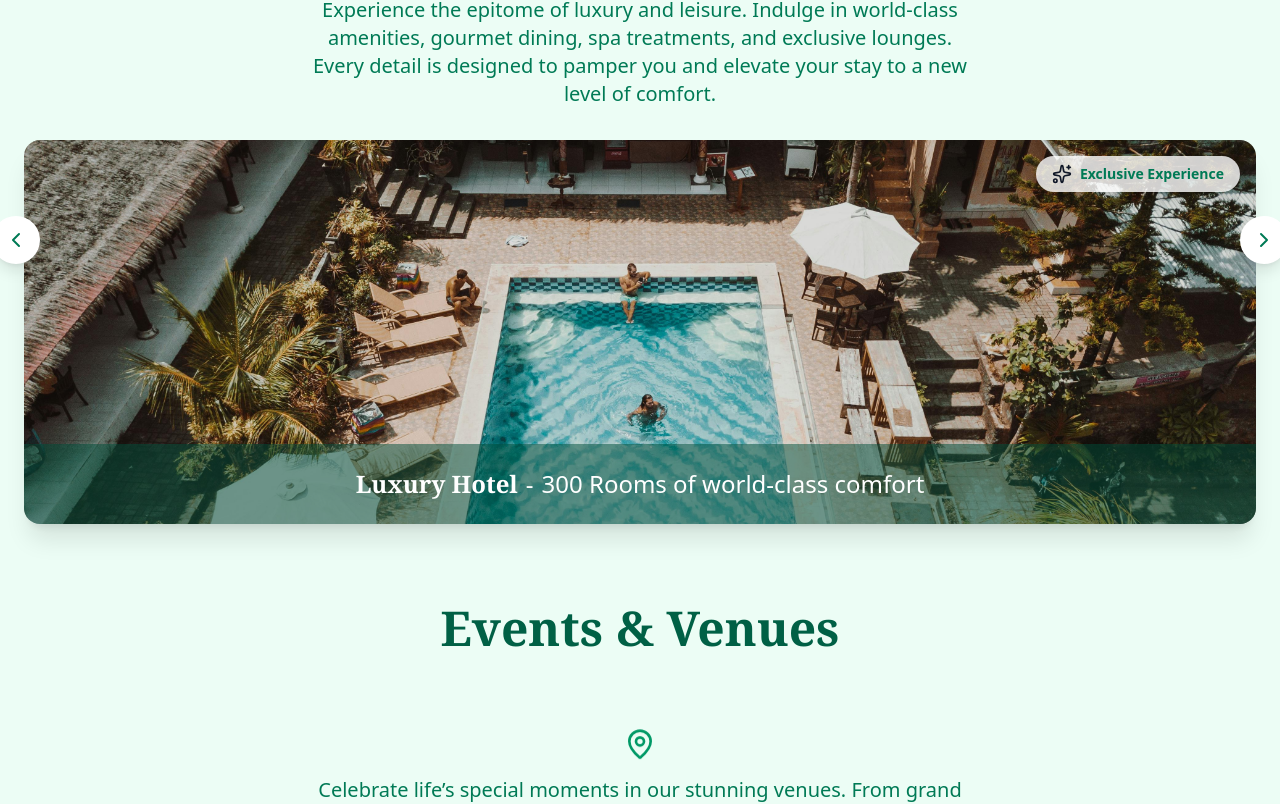
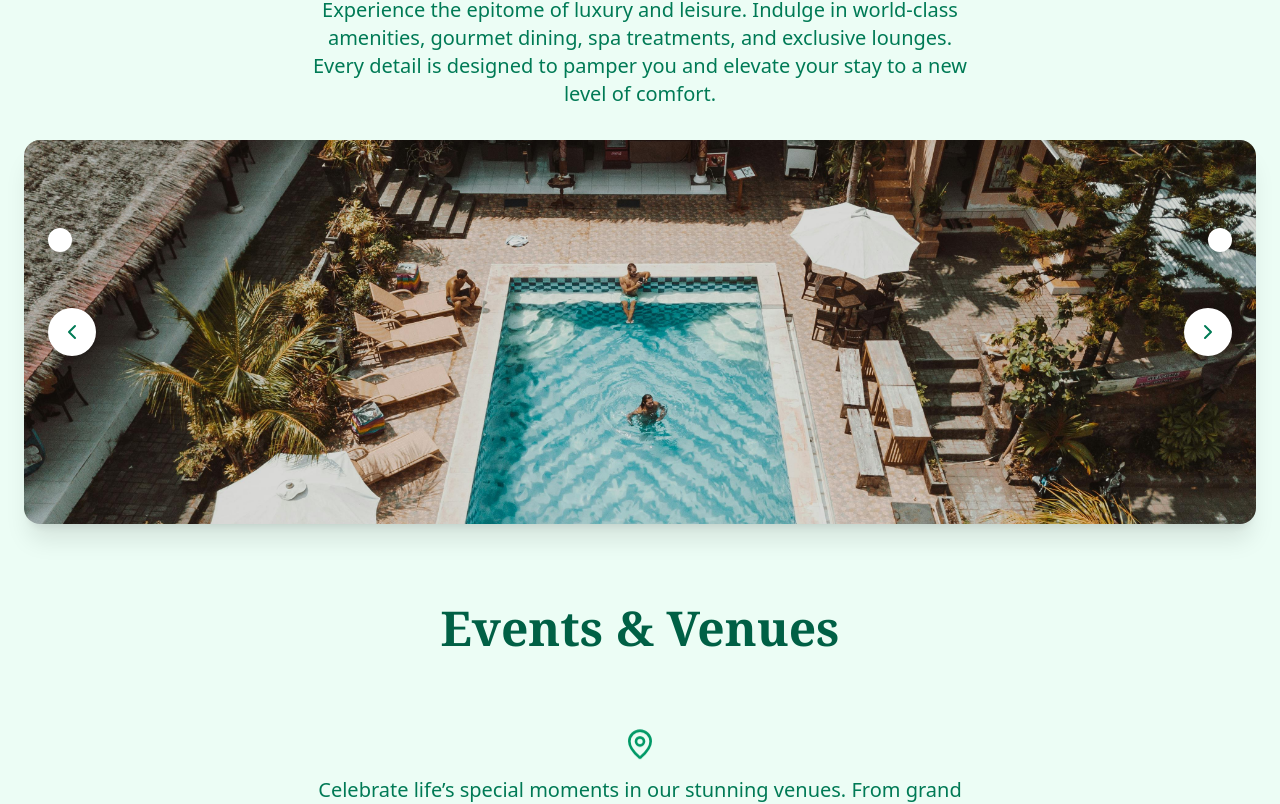
Before and after one commit to IndrakanthKolluri/Experium_Club, a React (Vite) app: page / in a window 1280 px wide. Shown: the part 3316-4120 px from the top of the page. Built offline with nearby package versions, Linux system fonts and the light colour scheme.

Commit message:
made chnages in category section

```diff
--- a/src/Components/CategorySection.jsx
+++ b/src/Components/CategorySection.jsx
@@ -29,6 +29,9 @@ export default function CategorySection({ category }) {
   const [current, setCurrent] = useState(0);
   const touchStartX = useRef(null);
 
+  // For Adventure overlay on mobile
+  const [activeOverlay, setActiveOverlay] = useState(null);
+
   // Swipe support for carousel
   const handleTouchStart = (e) => {
     touchStartX.current = e.touches[0].clientX;
@@ -51,6 +54,14 @@ export default function CategorySection({ category }) {
     setCurrent((prev) =>
       prev === 0 ? category.items.length - 1 : prev - 1
     );
+  };
+
+  // Adventure & Recreation: Overlay logic for mobile
+  const handleCardTouch = (i) => {
+    setActiveOverlay(i);
+    setTimeout(() => {
+      setActiveOverlay(null);
+    }, 3000);
   };
 
   const renderBotanical = () => (
@@ -157,6 +168,10 @@ export default function CategorySection({ category }) {
           variants={cardVariants}
           whileHover={{ scale: 1.05 }}
           whileTap={{ scale: 0.97 }}
+          // Show overlay on touch for mobile
+          onTouchStart={() => {
+            if (window.innerWidth < 640) handleCardTouch(i);
+          }}
         >
           {/* Image */}
           <motion.img
@@ -171,15 +186,19 @@ export default function CategorySection({ category }) {
             whileTap={{ scale: 1.05 }}
           />
 
-          {/* Overlay: visible on hover (desktop) or tap (mobile) */}
+          {/* Overlay: visible on hover (desktop), on touch (mobile) for 3s */}
           <motion.div
-            className="absolute inset-0 bg-emerald-900/60 opacity-0 group-hover:opacity-100 transition flex items-center justify-center text-center p-4"
+            className={`absolute inset-0 bg-emerald-900/60 flex items-center justify-center text-center p-4 transition ${
+              (window.innerWidth < 640 && activeOverlay === i) ? "opacity-100" : "opacity-0 group-hover:opacity-100"
+            }`}
             initial="hidden"
             animate="hidden"
             whileHover="visible"
-            whileTap="visible"
             variants={overlayVariants}
             transition={{ duration: 0.4 }}
+            style={{
+              pointerEvents: (window.innerWidth < 640 && activeOverlay !== i) ? "none" : "auto"
+            }}
           >
             <div>
               <h3 className="text-xl md:text-2xl font-bold text-white">{item.name}</h3>
@@ -230,7 +249,7 @@ export default function CategorySection({ category }) {
             transition={{ duration: 0.5 }}
           >
             <div
-              className="w-full flex-shrink-0 relative"
+  className="w-full flex-shrink-0 relative" // keep this relative
   style={{ minWidth: "100%" }}
 >
   <motion.img
@@ -241,51 +260,56 @@ export default function CategorySection({ category }) {
     animate={{ opacity: 1, scale: 1 }}
     transition={{ duration: 0.7 }}
   />
-              <motion.div
-                className="absolute bottom-0 inset-x-0 bg-emerald-900/50 p-2 md:p-6 flex flex-col md:flex-row items-center justify-center h-20 md:h-20"
-                initial={{ opacity: 0, y: 20 }}
-                animate={{ opacity: 1, y: 0 }}
-                transition={{ duration: 0.5 }}
-              >
-                <span className="text-xs sm:text-base md:text-2xl font-serif font-bold text-white text-center">
-                  {category.items[current].name}
-                </span>
-                <span className="mx-1 sm:mx-2 text-xs sm:text-base md:text-2xl text-white font-medium">-</span>
-                <span className="text-xs sm:text-base md:text-2xl text-white font-medium text-center">
-                  {category.items[current].detail}
-                </span>
-              </motion.div>
-              <motion.div
-                className="absolute top-4 right-4 bg-white/80 rounded-full px-4 py-2 shadow-lg flex items-center gap-2"
-                initial={{ opacity: 0, scale: 0.8 }}
-                animate={{ opacity: 1, scale: 1 }}
-                transition={{ duration: 0.5, delay: 0.3 }}
-              >
-                <Sparkles className="w-5 h-5 text-gold-400" />
-                <span className="text-emerald-700 font-semibold text-sm">Exclusive Experience</span>
-              </motion.div>
-            </div>
-          </motion.div>
-        </AnimatePresence>
-      </div>
-      {/* Arrows */}
+
+  {/* arrows INSIDE this relative div */}
   <motion.button
     onClick={prevSlide}
-        className="absolute top-1/2 left-2 md:-left-8 transform -translate-y-1/2 bg-white text-emerald-700 p-2 md:p-3 rounded-full shadow-lg hover:bg-yellow-200 hover:text-white transition"
+    className="absolute top-1/2 left-2 md:left-6 transform -translate-y-1/2
+               bg-white text-emerald-700 p-2 md:p-3 rounded-full shadow-lg
+               hover:bg-yellow-200 hover:text-white transition"
     aria-label="Previous Slide"
     whileHover={{ scale: 1.1 }}
     whileTap={{ scale: 0.95 }}
   >
     <ChevronLeft className="w-5 h-5 md:w-6 md:h-6" />
   </motion.button>
+
   <motion.button
     onClick={nextSlide}
-        className="absolute top-1/2 right-2 md:-right-8 transform -translate-y-1/2 bg-white text-emerald-700 p-2 md:p-3 rounded-full shadow-lg hover:bg-yellow-200 hover:text-white transition"
+    className="absolute top-1/2 right-2 md:right-6 transform -translate-y-1/2
+               bg-white text-emerald-700 p-2 md:p-3 rounded-full shadow-lg
+               hover:bg-yellow-200 hover:text-white transition"
     aria-label="Next Slide"
     whileHover={{ scale: 1.1 }}
     whileTap={{ scale: 0.95 }}
   >
     <ChevronRight className="w-5 h-5 md:w-6 md:h-6" />
+  </motion.button>
+</div>
+
+          </motion.div>
+        </AnimatePresence>
+      </div>
+      {/* Arrows - always centered vertically */}
+      <motion.button
+        onClick={prevSlide}
+        className="absolute top-1/2 left-2 md:left-6 transform -translate-y-1/2 bg-white text-emerald-700 p-2 md:p-3 rounded-full shadow-lg hover:bg-yellow-200 hover:text-white transition"
+        aria-label="Previous Slide"
+        whileHover={{ scale: 1.1 }}
+        whileTap={{ scale: 0.95 }}
+        style={{ zIndex: 2 }}
+      >
+        {/* <ChevronLeft className="w-5 h-5 md:w-6 md:h-6" /> */}
+      </motion.button>
+      <motion.button
+        onClick={nextSlide}
+        className="absolute top-1/2 right-2 md:right-6 transform -translate-y-1/2 bg-white text-emerald-700 p-2 md:p-3 rounded-full shadow-lg hover:bg-yellow-200 hover:text-white transition"
+        aria-label="Next Slide"
+        whileHover={{ scale: 1.1 }}
+        whileTap={{ scale: 0.95 }}
+        style={{ zIndex: 2 }}
+      >
+        {/* <ChevronRight className="w-5 h-5 md:w-6 md:h-6" /> */}
       </motion.button>
     </div>
   );
--- a/src/Components/Footer.jsx
+++ b/src/Components/Footer.jsx
@@ -20,11 +20,17 @@ export default function Footer() {
   href="https://maps.app.goo.gl/1mBDsWfSG8mhkom1A?g_st=awb"
   target="_blank"
   rel="noopener noreferrer"
-          className="inline-flex items-center text-yellow-300 hover:text-gold-400 font-semibold mb-4 transition-colors duration-200"
+  className="inline-flex flex-col sm:flex-row items-center justify-center text-yellow-300 hover:text-gold-400 font-semibold mb-4 transition-colors duration-200"
 >
-          <MapPin className="w-5 h-5 mr-2 text-yellow-300" />
-          Experium, Road, near Pragathi Resorts, Chilkoor, Proddutur, Hyderabad, Telangana 501203
+  <span className="flex items-center justify-center mb-2 sm:mb-0">
+    <MapPin className="flex-shrink-0 w-5 h-5 sm:w-6 sm:h-6 md:w-7 md:h-7 mr-2 text-yellow-300" />
+    <span className="text-center sm:text-left text-sm sm:text-base">
+      Experium, Road, near Pragathi Resorts, Chilkoor, Proddutur, Hyderabad,
+      Telangana 501203
+    </span>
+  </span>
 </a>
+
         {/* Social Media Links */}
         <div className="flex justify-center space-x-6 mt-6 mb-4">
           <a
--- a/src/Components/Hero.jsx
+++ b/src/Components/Hero.jsx
@@ -1,8 +1,32 @@
 import { ChevronDown, MapPin, TreePine, Star, Users } from "lucide-react";
+import { useRef } from "react";
 
 export default function Hero({ slides, currentSlide, setCurrentSlide, scrollY }) {
+  const touchStartX = useRef(null);
+
+  // Swipe support for slides
+  const handleTouchStart = (e) => {
+    touchStartX.current = e.touches[0].clientX;
+  };
+  const handleTouchEnd = (e) => {
+    if (!touchStartX.current) return;
+    const diff = e.changedTouches[0].clientX - touchStartX.current;
+    if (diff > 50) {
+      // Swipe right: previous slide
+      setCurrentSlide((prev) => (prev === 0 ? slides.length - 1 : prev - 1));
+    } else if (diff < -50) {
+      // Swipe left: next slide
+      setCurrentSlide((prev) => (prev === slides.length - 1 ? 0 : prev + 1));
+    }
+    touchStartX.current = null;
+  };
+
   return (
-    <section className="relative h-screen flex items-center justify-center overflow-hidden">
+    <section
+      className="relative h-screen flex items-center justify-center overflow-hidden"
+      onTouchStart={handleTouchStart}
+      onTouchEnd={handleTouchEnd}
+    >
       {/* Background Slides */}
       {slides.map((slide, index) => (
         <div
```
Lines whose indentation alone changed are shown as unchanged.
